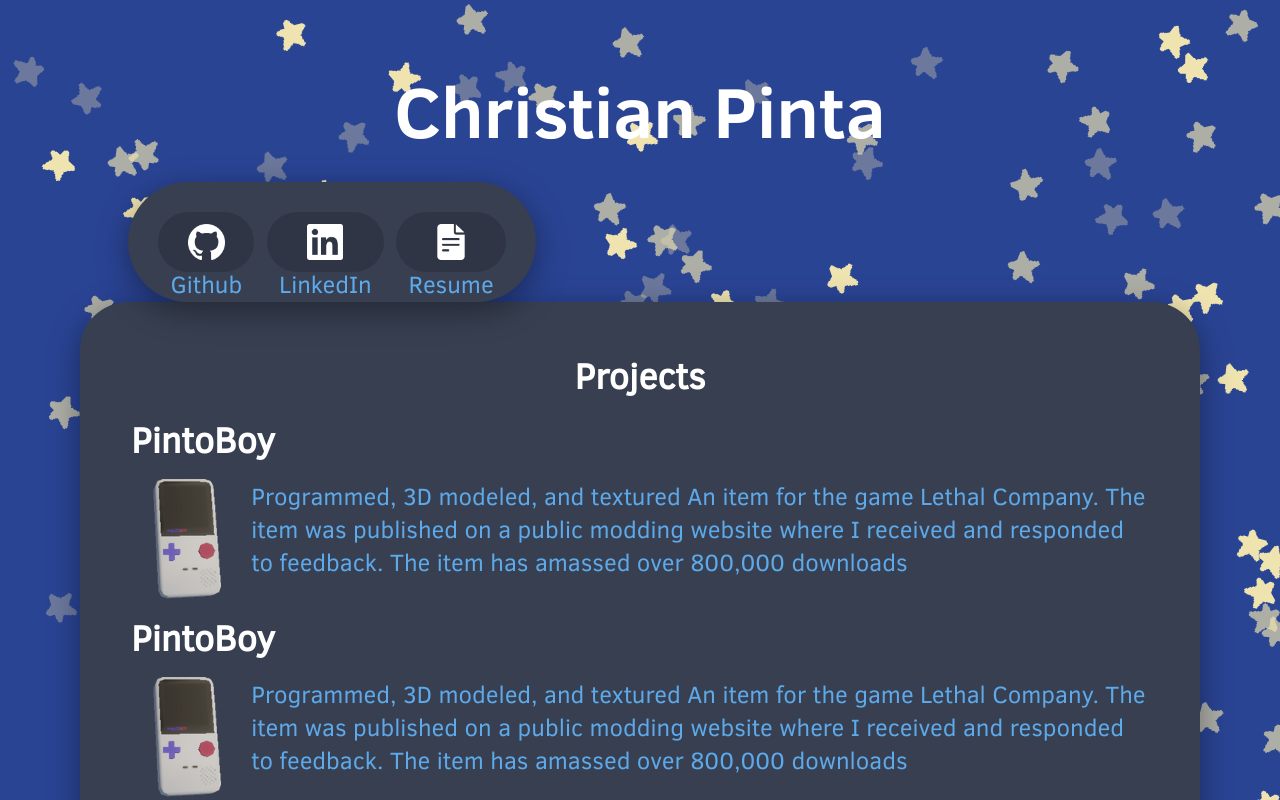
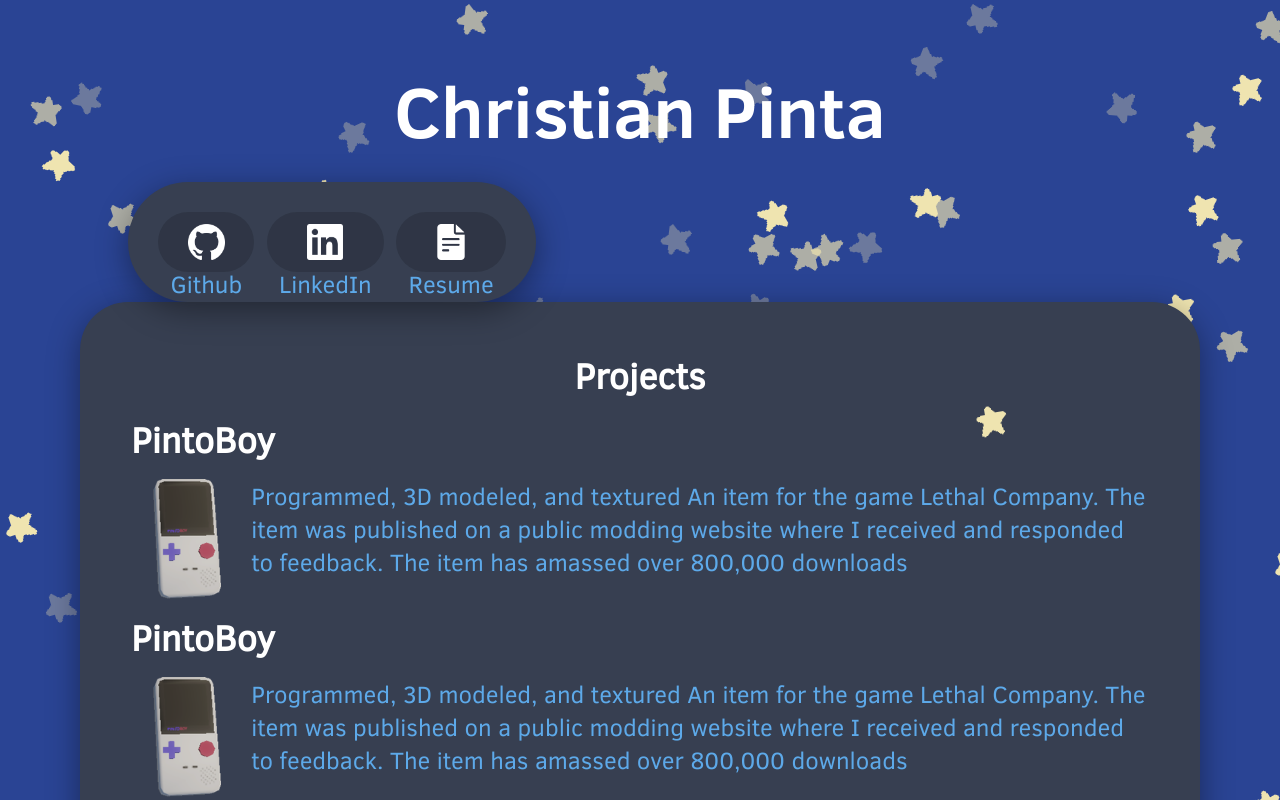
Before and after one commit to cpinta/cpinta.github.io, a React (Create React App) app: page / in a window 1280 px wide. Shown: the top 800 px of the page. Built offline with nearby package versions, Linux system fonts and the light colour scheme.

Commit message:
some sars will be in the foreground

```diff
--- a/src/BGStars.tsx
+++ b/src/BGStars.tsx
@@ -23,7 +23,7 @@
     var starCount = 0;
     // make algorithm that adds spacing in between stars
     var starSpace = 100;
-    var scrollSpeedDiffBetweenStarLayers = 1;
+    var scrollSpeedDiffBetweenStarLayers = 2;
     var scrollLayerCount = 3;
 
     const [stars, setStars] = useState<React.ReactElement[]>([]);
@@ -37,7 +37,11 @@
 
         var opacity = 100 * ((layer)/scrollLayerCount)
 
-
+        if (layer == 3){
+            if(random() < 0.1){
+                layer = 10;
+            }
+        }
 
         starCount++;
 
@@ -69,7 +73,7 @@
     }, []);
 
     return(
-        <section id='starParent' ref={starParent} style={{ position: 'absolute', top: 0, left: 0, width: '100%', height: '100%', zIndex: 0 }}>
+        <section id='starParent' ref={starParent} style={{ position: 'absolute', top: 0, left: 0, width: '100%', height: '100%'}}>
             {stars}
         </section>
     )
```
